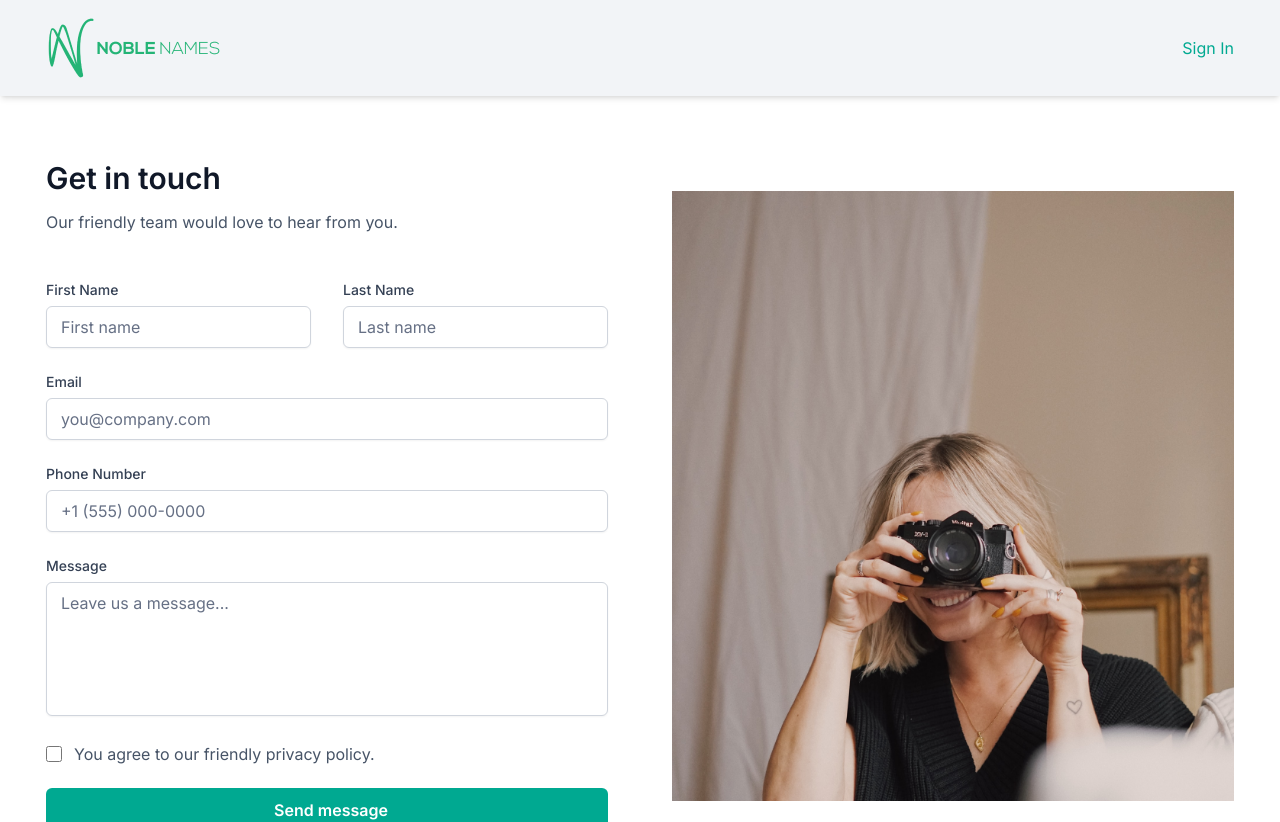
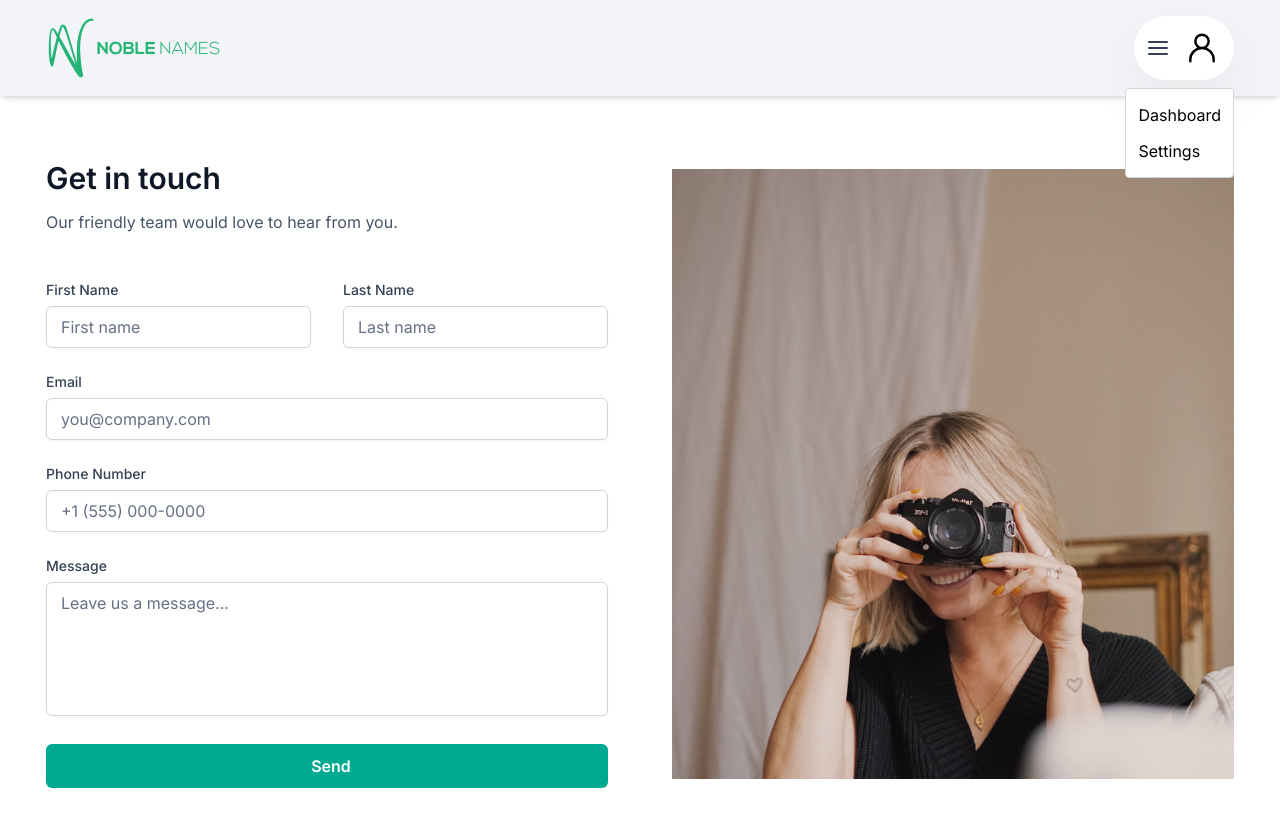
Before and after one commit to jahid-bd/noble-name-web, a Next.js app: page /contact-us in a window 1280 px wide. Shown: the top 822 px of the page. Built offline with nearby package versions, Linux system fonts and the light colour scheme; no server answers.

Commit message:
Public navlist added

```diff
--- a/src/components/layout/UserLayout.tsx
+++ b/src/components/layout/UserLayout.tsx
@@ -8,6 +8,7 @@ import Link from 'next/link';
 import { useRouter } from 'next/navigation';
 import { useCallback, useEffect, useRef, useState } from 'react';
 import { toast } from 'react-toastify';
+import PublicNavList from '../navs/PublicNavList';
 import UserNavList from '../navs/UserNavList';
 
 const UserLayout = ({ children }: { children: React.ReactNode }) => {
@@ -67,7 +68,58 @@ const UserLayout = ({ children }: { children: React.ReactNode }) => {
             </Link>
           </div>
 
-          {!isError && user ? (
+          <div className="relative">
+            <div className="flex gap-3 items-center bg-white p-2 md:p-3 shadow-menu rounded-full">
+              <svg
+                className="cursor-pointer"
+                onClick={() => setOpenNav((prev) => !prev)}
+                width="24"
+                height="24"
+                viewBox="0 0 24 24"
+                fill="none"
+                xmlns="http://www.w3.org/2000/svg"
+              >
+                <path
+                  d="M3 12H21M3 6H21M3 18H21"
+                  stroke="#344054"
+                  strokeWidth="2"
+                  strokeLinecap="round"
+                  strokeLinejoin="round"
+                />
+              </svg>
+
+              <div className="md:h-10 md:w-10 relative w-[30px] h-[30px] rounded-full overflow-hidden flex justify-center items-center">
+                {/* <Image fill alt="Noble Names Logo" src="/images/Avatar.png" /> */}
+                <svg
+                  xmlns="http://www.w3.org/2000/svg"
+                  width="40px"
+                  height="40px"
+                  viewBox="0 0 24 24"
+                >
+                  <path
+                    fill="none"
+                    stroke="currentColor"
+                    stroke-linecap="round"
+                    stroke-linejoin="round"
+                    stroke-width="1.5"
+                    d="M5 20v-1a7 7 0 0 1 7-7v0a7 7 0 0 1 7 7v1m-7-8a4 4 0 1 0 0-8a4 4 0 0 0 0 8"
+                  />
+                </svg>
+              </div>
+            </div>
+
+            {openNav && !isError && user ? (
+              <div ref={navRef}>
+                <UserNavList handleLogout={handleLogout} closeNav={closeNav} />
+              </div>
+            ) : (
+              <div ref={navRef}>
+                <PublicNavList closeNav={closeNav} />
+              </div>
+            )}
+          </div>
+
+          {/* {!isError && user ? (
             <div className="relative">
               <div className="flex gap-3 items-center bg-white p-2 md:p-3 shadow-menu rounded-full">
                 <svg
@@ -89,7 +141,6 @@ const UserLayout = ({ children }: { children: React.ReactNode }) => {
                 </svg>
 
                 <div className="md:h-10 md:w-10 relative w-[30px] h-[30px] rounded-full overflow-hidden flex justify-center items-center">
-                  {/* <Image fill alt="Noble Names Logo" src="/images/Avatar.png" /> */}
                   <svg
                     xmlns="http://www.w3.org/2000/svg"
                     width="40px"
@@ -121,7 +172,7 @@ const UserLayout = ({ children }: { children: React.ReactNode }) => {
             <Link href="/auth/sign-in" className="text-primary">
               Sign In
             </Link>
-          )}
+          )} */}
         </div>
       </header>
 
--- /dev/null
+++ b/src/components/navs/PublicNavList.tsx
@@ -0,0 +1,35 @@
+'use client';
+
+import Link from 'next/link';
+import { usePathname } from 'next/navigation';
+
+const PublicNavList = ({ closeNav }: { closeNav?: () => void }) => {
+  const pathname = usePathname();
+
+  return (
+    <div className="absolute right-0 top-[52px] md:top-[72px] z-[999999]">
+      <div className="flex flex-col gap-2 bg-white rounded py-3 border border-border-primary">
+        <Link
+          href="/auth/sign-up"
+          className={`py-1 px-3 hover:bg-border-primary ${
+            pathname === '/auth/sign-up' ? 'bg-border-primary' : ''
+          }`}
+          onClick={closeNav}
+        >
+          Dashboard
+        </Link>
+        <Link
+          href="/auth/sign-in"
+          className={`py-1 px-3 hover:bg-border-primary ${
+            pathname === '/auth/sign-in' ? 'bg-border-primary' : ''
+          }`}
+          onClick={closeNav}
+        >
+          Settings
+        </Link>
+      </div>
+    </div>
+  );
+};
+
+export default PublicNavList;
--- a/src/components/view/ContactView.tsx
+++ b/src/components/view/ContactView.tsx
@@ -6,7 +6,6 @@ import { yupResolver } from '@hookform/resolvers/yup';
 import { useMutation } from '@tanstack/react-query';
 import clsx from 'clsx';
 import Image from 'next/image';
-import Link from 'next/link';
 import { useState } from 'react';
 import { useForm } from 'react-hook-form';
 import { toast } from 'react-toastify';
@@ -89,12 +88,6 @@ const ContactView = () => {
       toast.success('Contact message submit successfully.');
     },
   });
-
-  // firstName: '',
-  // lastName: '',
-  // phoneNumber: '',
-  // email: '',
-  // message: '',
 
   const onSubmit = (data: any) => {
     setserverError('');
@@ -201,7 +194,7 @@ const ContactView = () => {
                 ) : null}
               </div>
 
-              <div className="mb-6 flex items-center gap-3">
+              {/* <div className="mb-6 flex items-center gap-3">
                 <input
                   type="checkbox"
                   id="agree"
@@ -211,10 +204,10 @@ const ContactView = () => {
                   You agree to our friendly{' '}
                   <Link href={'/fair-use-policy'}>privacy policy.</Link>
                 </label>
-              </div>
+              </div> */}
 
               <div>
-                <Button isLoading={isPending}>Send message</Button>
+                <Button isLoading={isPending}>Send</Button>
               </div>
             </form>
           </div>
```
Also changed, not shown: src/components/modal/ChooseInputType.tsx (+4 -4 lines).
